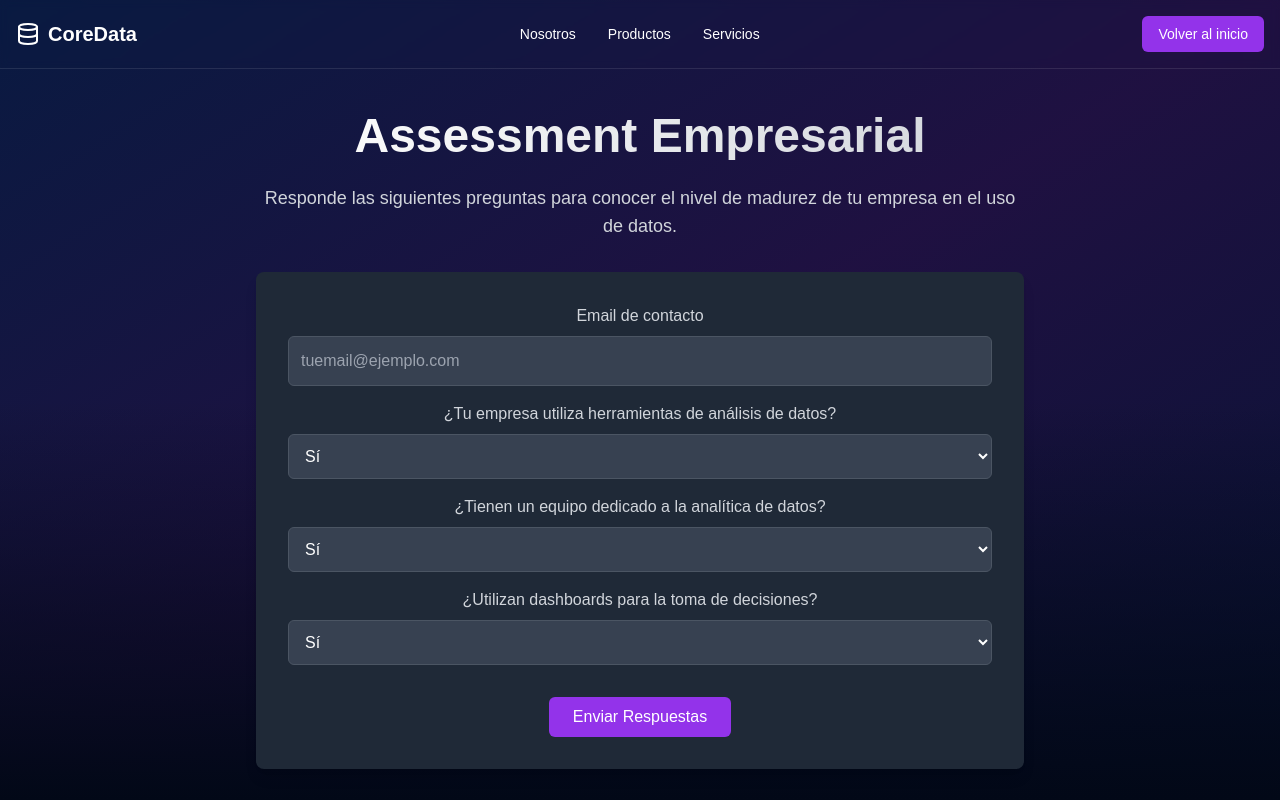
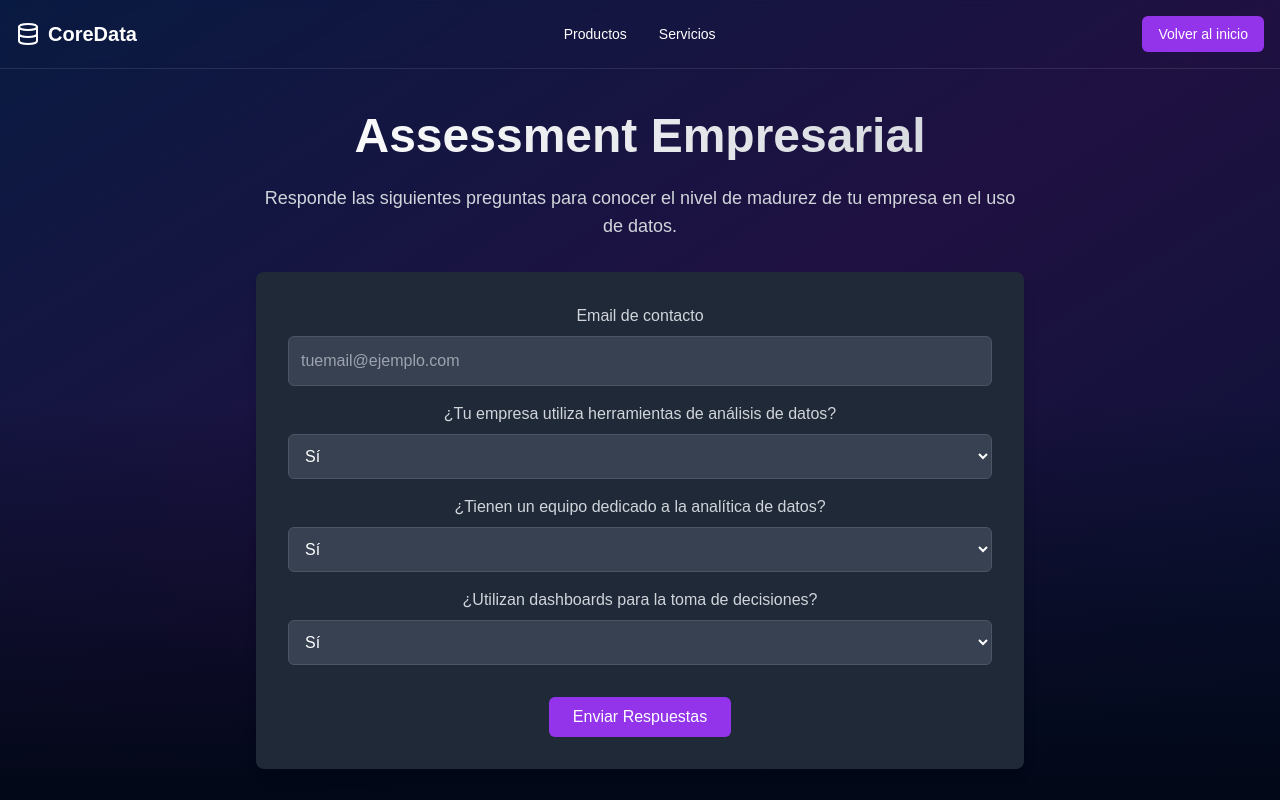
Before and after one commit to datagoenterprise/CoreData, a Next.js app: page /assessment in a window 1280 px wide. Built offline with nearby package versions, Linux system fonts and the light colour scheme.

Commit message:
Add files via upload

```diff
--- a/app/assessment/page.tsx
+++ b/app/assessment/page.tsx
@@ -51,9 +51,6 @@ export default function AssessmentPage() {
             <span className="font-bold text-xl">CoreData</span>
           </Link>
           <div className="hidden md:flex items-center space-x-8">
-            <Link href="/nosotros" className="text-sm font-medium hover:text-blue-400 transition-colors">
-              Nosotros
-            </Link>
             <Link href="/productos" className="text-sm font-medium hover:text-blue-400 transition-colors">
               Productos
             </Link>
```
